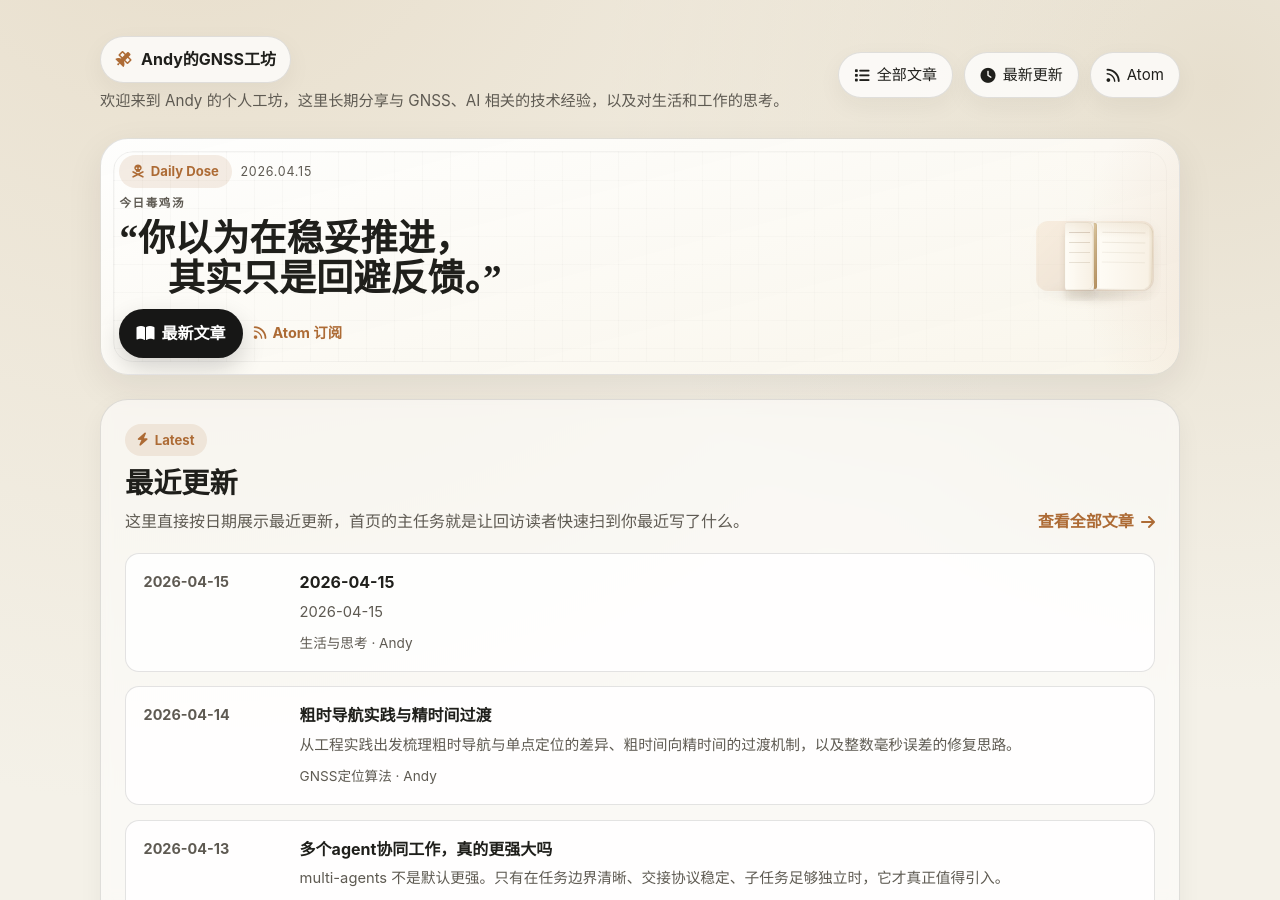
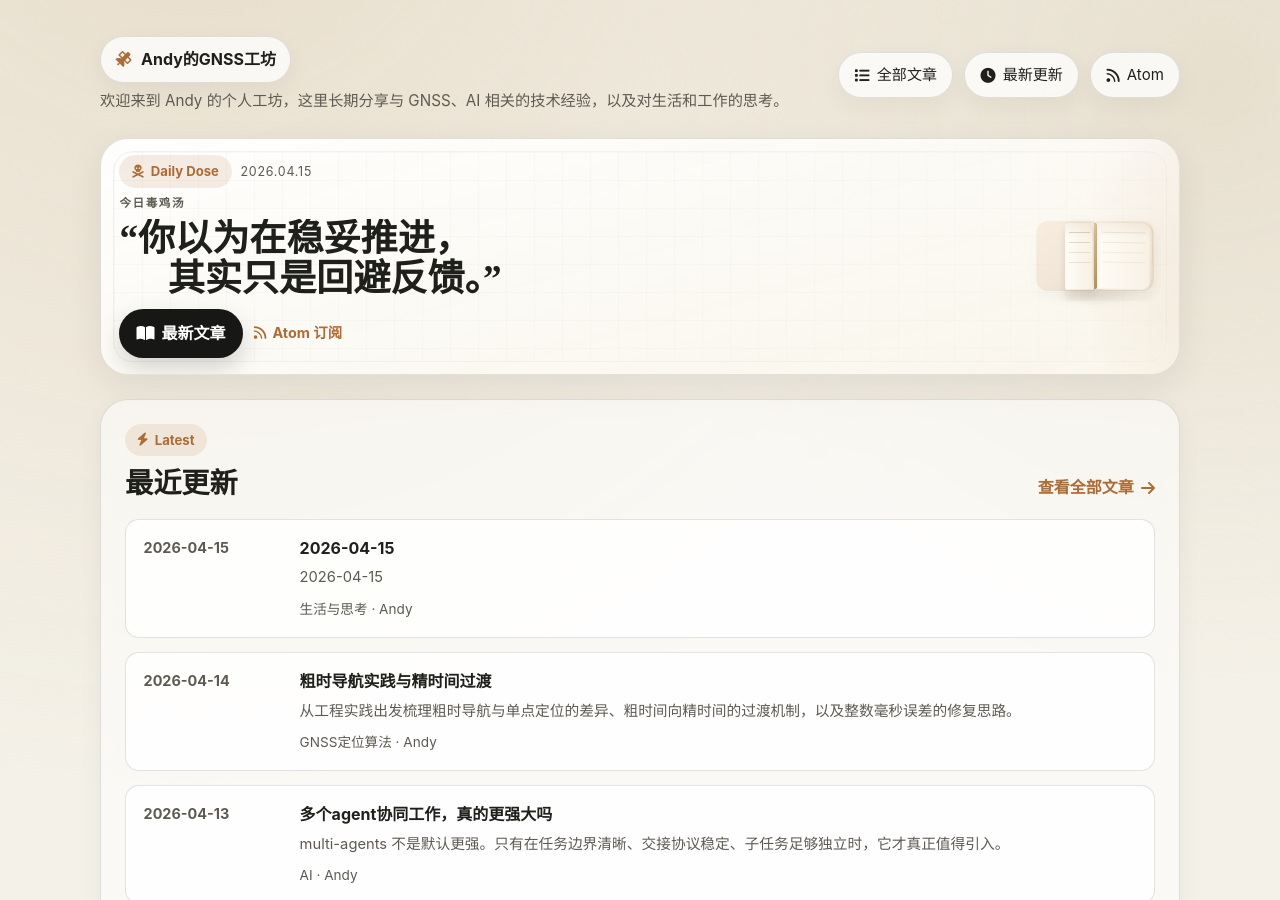
Before and after one commit to shenqislx/gnss-workshop.github.io, a Jekyll site: the page built from index.html, in a window 1280 px wide and 900 px high. Built offline with Jekyll 4.4.1, drawn with Linux system fonts in a browser that asks for light colours.

Commit message:
delete useless comment

```diff
--- a/index.html
+++ b/index.html
@@ -65,7 +65,6 @@
                 <div>
                     <span class="section-kicker"><i class="fas fa-bolt"></i>Latest</span>
                     <h2 class="section-title">最近更新</h2>
-                    <p class="section-copy">这里直接按日期展示最近更新，首页的主任务就是让回访读者快速扫到你最近写了什么。</p>
                 </div>
                 <a class="text-link" href="{{ '/articles/' | relative_url }}">查看全部文章 <i class="fas fa-arrow-right"></i></a>
             </div>
```
Also changed, not shown: 1 other file.
